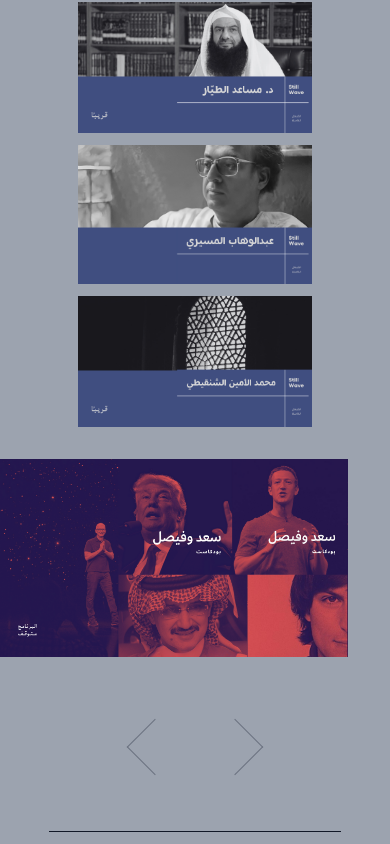
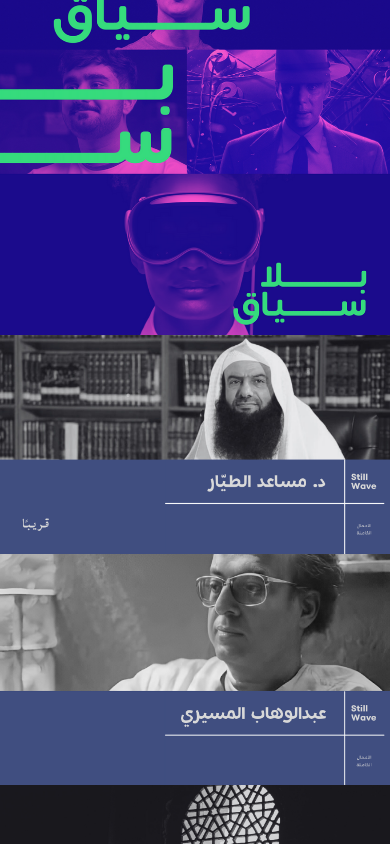
Before and after one commit to Mohammedbbk/StillWave, a React (Vite) app: page / in a window 390 px wide. Shown: the part 4120-4964 px from the top of the page. Built offline with nearby package versions, Linux system fonts and the light colour scheme.

Commit message:
👌 IMPROVE: Scrollbar, Covers

```diff
--- a/App.css
+++ b/App.css
@@ -70,6 +70,7 @@
   * {
     @apply border-border;
   }
+
   body {
     @apply bg-background text-foreground;
   }
--- a/src/App.css
+++ b/src/App.css
@@ -21,9 +21,11 @@
 .font-29 {
   font-family: '29L', sans-serif;
 }
+
 html {
   scroll-behavior: smooth;
 }
+
 body {
   overflow-x: hidden;
 
@@ -37,3 +39,17 @@ body {
   -ms-overflow-style: none;
   scrollbar-width: none;
 }
+
+body::-webkit-scrollbar {
+  width: 1em;
+}
+
+body::-webkit-scrollbar-track {
+  background-color: #9ca3af;
+  border-left: 1px solid rgba(0, 0, 0, 0.3);
+}
+
+body::-webkit-scrollbar-thumb {
+  background-color: black;
+  border-radius: 4px;
+}
--- a/src/Components/covers.jsx
+++ b/src/Components/covers.jsx
@@ -1,12 +1,10 @@
-import { useState, useRef, useEffect } from 'react';
-import image7 from '../Media/Covers/7.png';
-import image8 from '../Media/Covers/8.png';
-import image9 from '../Media/Covers/9.png';
-import image10 from '../Media/Covers/10.png';
-import image11 from '../Media/Covers/11.png';
-import image12 from '../Media/Covers/12.png';
-
-
+import { useState, useRef, useEffect } from "react";
+import image7 from "../Media/Covers/7.png";
+import image8 from "../Media/Covers/8.png";
+import image9 from "../Media/Covers/9.png";
+import image10 from "../Media/Covers/10.png";
+import image11 from "../Media/Covers/11.png";
+import image12 from "../Media/Covers/12.png";
 
 export default function Covers() {
   const [photos] = useState([
@@ -32,17 +30,16 @@ export default function Covers() {
   useEffect(() => {
     const coversEl = coversRef.current;
     if (coversEl) {
-      coversEl.addEventListener('wheel', handleWheel);
+      coversEl.addEventListener("wheel", handleWheel);
     }
     return () => {
       if (coversEl) {
-        coversEl.removeEventListener('wheel', handleWheel);
+        coversEl.removeEventListener("wheel", handleWheel);
       }
     };
   }, []);
 
   return (
-
     <div className="bg-gray-400 font-29 pt-28 w-screen justify-end">
       <div className="w-full flex flex-col items-center">
         <h1 className="text-6xl text-center sm:text-right md:pr-54 font-bold tracking-tight py-4 text-gray-900 sm:text-9xl">
@@ -53,44 +50,47 @@ export default function Covers() {
         </h2>
       </div>
 
-
-      <div id='covers' className='relative w-3/5 pt-5 justify-center mx-auto'>
+      <div
+        id="covers"
+        className="relative w-full sm:w-3/5 pt-10 justify-center mx-auto"
+      >
         {photos.map((photo, index) => (
-          <div key={index} className='pt-3 w-full'>
-            <img src={photo.img} alt={`Cover ${index}`} className='w-full h-auto object-cover' />
+          <div key={index} className="w-full">
+            <img
+              src={photo.img}
+              alt={`Cover ${index}`}
+              className="w-full h-auto object-cover"
+            />
           </div>
         ))}
       </div>
 
       <div
         ref={coversRef}
-        id='covers'
-        className='relative mt-8 sm:mt-16 -mb-32 w-full sm:w-3/5 mx-auto flex overflow-x-auto scrollbar-hide'
+        id="covers"
+        className="relative mt-20 sm:mt-16 -mb-32 w-full sm:w-3/5 mx-auto flex overflow-x-auto scrollbar-hide"
       >
         {photos.map((photo, index) => (
           <div
             key={index}
-            className='flex-shrink-0 mr-2 sm:mr-2 last:mr-0'
-            style={{ maxWidth: '100%', minWidth: '250px' }}
+            className="flex-shrink-0 mr-2 sm:mr-2 last:mr-0"
+            style={{ maxWidth: "100%", minWidth: "250px" }}
           >
             <img
               src={photo.img}
               alt={`Cover ${index}`}
-              className='object-cover   h-1/2 sm:h-3/4'
+              className="object-cover   h-1/2 sm:h-3/4"
             />
           </div>
         ))}
       </div>
 
-
       <div className="flex justify-center items-center gap-10 ">
-        <div className="w-10 h-10 bg-transparent border-t border-l border-gray-500 -rotate-45 hover:border-gray-900"></div>
-          <div className='rotate-90'>
-            <div className="w-10 h-10 bg-transparent border-t border-l border-gray-500 rotate-45 hover:border-gray-900"></div>
+        <div className="w-5 h-5 sm:h-10 sm:w-10 bg-transparent border-t border-l border-gray-500 -rotate-45 hover:border-gray-900"></div>
+        <div className="rotate-90">
+          <div className="w-5 h-5 sm:h-10 sm:w-10 bg-transparent border-t border-l border-gray-500 rotate-45 hover:border-gray-900"></div>
         </div>
       </div>
-
     </div>
-
   );
 }
```
Lines whose indentation alone changed are shown as unchanged.
